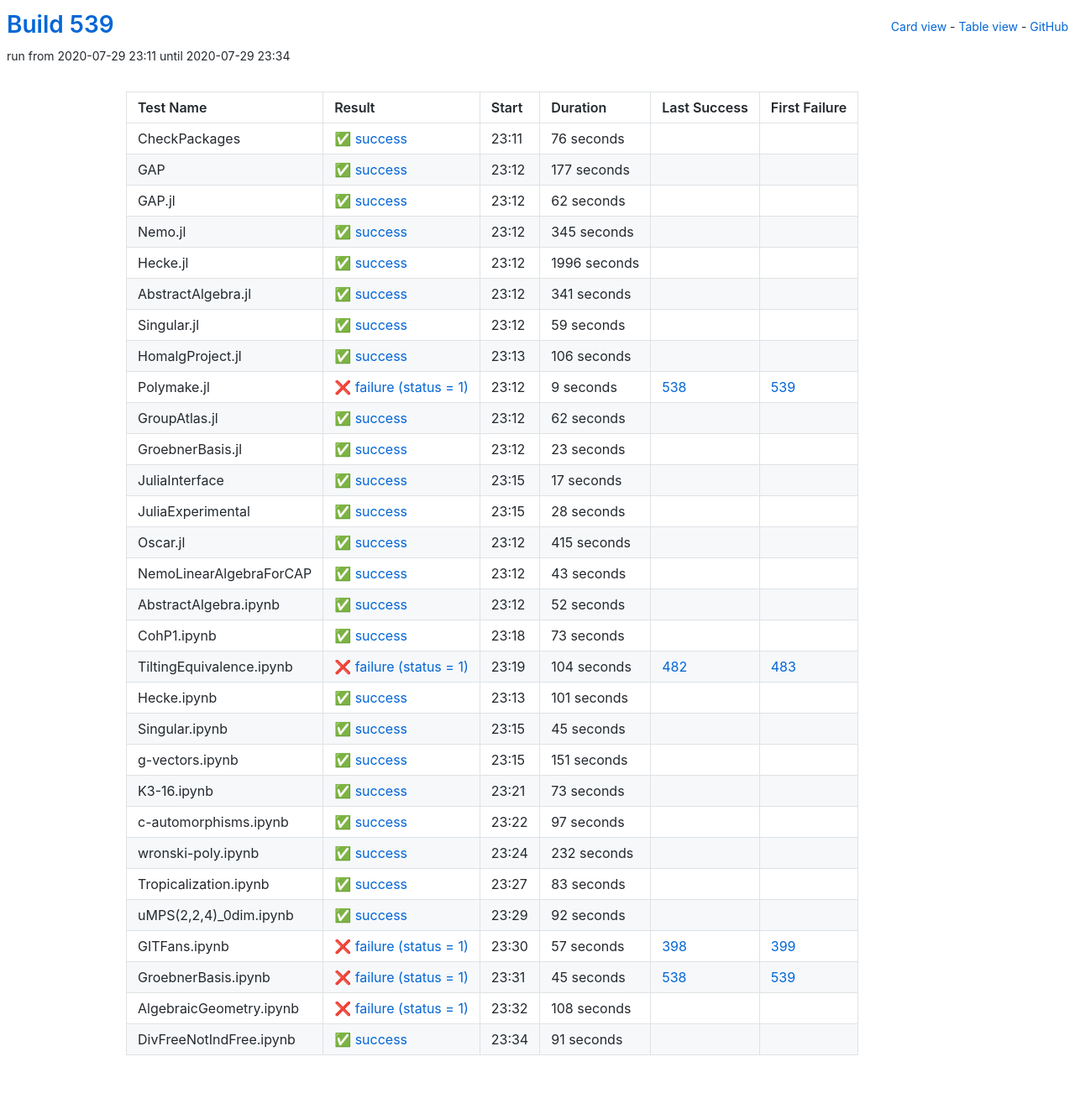
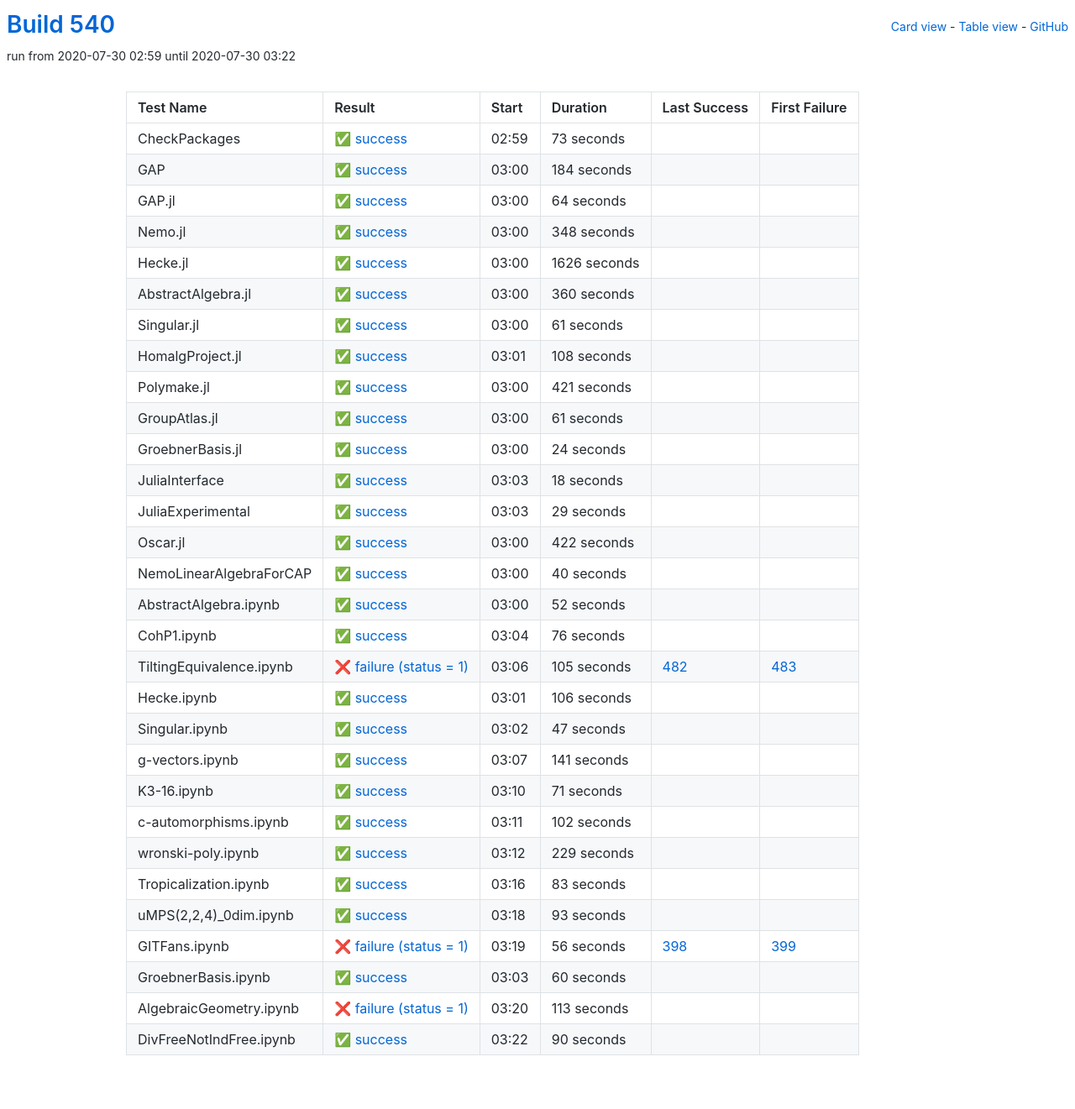
Before and after one commit to oscar-system/oscar-ci-status-stable, a Jekyll site: the page built from table.html, in a window 1280 px wide. Shown: the whole page at 84% size. Built offline with Jekyll 4.4.1, drawn with Linux system fonts in a browser that asks for light colours.

Commit message:
Build #540

```diff
--- a/_data/ci.yml
+++ b/_data/ci.yml
@@ -1,6 +1,6 @@
 ---
-build: 539
-build_url: https://oscarci.mathematik.uni-kl.de/job/oscar-stable/539/
+build: 540
+build_url: https://oscarci.mathematik.uni-kl.de/job/oscar-stable/540/
 job: oscar-stable
 organization: oscar-system
 repo: oscar-ci-status-stable
@@ -8,188 +8,188 @@ repourl: https://github.com/oscar-system/oscar-ci-status-stable
 tests:
 - name: CheckPackages
   id: checkpackages
-  log: https://oscarci.mathematik.uni-kl.de/job/oscar-stable/539/artifact/logs/build-539/CheckPackages.log
-  start: 2020-07-29 23:11
+  log: https://oscarci.mathematik.uni-kl.de/job/oscar-stable/540/artifact/logs/build-540/CheckPackages.log
+  start: 2020-07-30 02:59
   success: true
   exitcode: 0
   status: success
-  duration: 76
+  duration: 73
   last_success: false
   last_success_url:
   first_failure: false
   first_failure_url:
 - name: GAP
   id: gap
-  log: https://oscarci.mathematik.uni-kl.de/job/oscar-stable/539/artifact/logs/build-539/GAP.log
-  start: 2020-07-29 23:12
+  log: https://oscarci.mathematik.uni-kl.de/job/oscar-stable/540/artifact/logs/build-540/GAP.log
+  start: 2020-07-30 03:00
   success: true
   exitcode: 0
   status: success
-  duration: 177
+  duration: 184
   last_success: false
   last_success_url:
   first_failure: false
   first_failure_url:
 - name: GAP.jl
   id: gap-jl
-  log: https://oscarci.mathematik.uni-kl.de/job/oscar-stable/539/artifact/logs/build-539/GAP.jl.log
-  start: 2020-07-29 23:12
+  log: https://oscarci.mathematik.uni-kl.de/job/oscar-stable/540/artifact/logs/build-540/GAP.jl.log
+  start: 2020-07-30 03:00
   success: true
   exitcode: 0
   status: success
-  duration: 62
+  duration: 64
   last_success: false
   last_success_url:
   first_failure: false
   first_failure_url:
 - name: Nemo.jl
   id: nemo-jl
-  log: https://oscarci.mathematik.uni-kl.de/job/oscar-stable/539/artifact/logs/build-539/Nemo.jl.log
-  start: 2020-07-29 23:12
+  log: https://oscarci.mathematik.uni-kl.de/job/oscar-stable/540/artifact/logs/build-540/Nemo.jl.log
+  start: 2020-07-30 03:00
   success: true
   exitcode: 0
   status: success
-  duration: 345
+  duration: 348
   last_success: false
   last_success_url:
   first_failure: false
   first_failure_url:
 - name: Hecke.jl
   id: hecke-jl
-  log: https://oscarci.mathematik.uni-kl.de/job/oscar-stable/539/artifact/logs/build-539/Hecke.jl.log
-  start: 2020-07-29 23:12
+  log: https://oscarci.mathematik.uni-kl.de/job/oscar-stable/540/artifact/logs/build-540/Hecke.jl.log
+  start: 2020-07-30 03:00
   success: true
   exitcode: 0
   status: success
-  duration: 1996
+  duration: 1626
   last_success: false
   last_success_url:
   first_failure: false
   first_failure_url:
 - name: AbstractAlgebra.jl
   id: abstractalgebra-jl
-  log: https://oscarci.mathematik.uni-kl.de/job/oscar-stable/539/artifact/logs/build-539/AbstractAlgebra.jl.log
-  start: 2020-07-29 23:12
+  log: https://oscarci.mathematik.uni-kl.de/job/oscar-stable/540/artifact/logs/build-540/AbstractAlgebra.jl.log
+  start: 2020-07-30 03:00
   success: true
   exitcode: 0
   status: success
-  duration: 341
+  duration: 360
   last_success: false
   last_success_url:
   first_failure: false
   first_failure_url:
 - name: Singular.jl
   id: singular-jl
-  log: https://oscarci.mathematik.uni-kl.de/job/oscar-stable/539/artifact/logs/build-539/Singular.jl.log
-  start: 2020-07-29 23:12
+  log: https://oscarci.mathematik.uni-kl.de/job/oscar-stable/540/artifact/logs/build-540/Singular.jl.log
+  start: 2020-07-30 03:00
   success: true
   exitcode: 0
   status: success
-  duration: 59
+  duration: 61
   last_success: false
   last_success_url:
   first_failure: false
   first_failure_url:
 - name: HomalgProject.jl
   id: homalgproject-jl
-  log: https://oscarci.mathematik.uni-kl.de/job/oscar-stable/539/artifact/logs/build-539/HomalgProject.jl.log
-  start: 2020-07-29 23:13
+  log: https://oscarci.mathematik.uni-kl.de/job/oscar-stable/540/artifact/logs/build-540/HomalgProject.jl.log
+  start: 2020-07-30 03:01
   success: true
   exitcode: 0
   status: success
-  duration: 106
+  duration: 108
   last_success: false
   last_success_url:
   first_failure: false
   first_failure_url:
 - name: Polymake.jl
   id: polymake-jl
-  log: https://oscarci.mathematik.uni-kl.de/job/oscar-stable/539/artifact/logs/build-539/Polymake.jl.log
-  start: 2020-07-29 23:12
-  success: false
-  exitcode: 1
-  status: failure
-  duration: 9
-  last_success: 538
-  last_success_url: https://oscarci.mathematik.uni-kl.de/job/oscar-stable/538/
-  first_failure: 539
-  first_failure_url: https://oscarci.mathematik.uni-kl.de/job/oscar-stable/539/
-- name: GroupAtlas.jl
-  id: groupatlas-jl
-  log: https://oscarci.mathematik.uni-kl.de/job/oscar-stable/539/artifact/logs/build-539/GroupAtlas.jl.log
-  start: 2020-07-29 23:12
+  log: https://oscarci.mathematik.uni-kl.de/job/oscar-stable/540/artifact/logs/build-540/Polymake.jl.log
+  start: 2020-07-30 03:00
   success: true
   exitcode: 0
   status: success
-  duration: 62
+  duration: 421
+  last_success: false
+  last_success_url:
+  first_failure: false
+  first_failure_url:
+- name: GroupAtlas.jl
+  id: groupatlas-jl
+  log: https://oscarci.mathematik.uni-kl.de/job/oscar-stable/540/artifact/logs/build-540/GroupAtlas.jl.log
+  start: 2020-07-30 03:00
+  success: true
+  exitcode: 0
+  status: success
+  duration: 61
   last_success: false
   last_success_url:
   first_failure: false
   first_failure_url:
 - name: GroebnerBasis.jl
   id: groebnerbasis-jl
-  log: https://oscarci.mathematik.uni-kl.de/job/oscar-stable/539/artifact/logs/build-539/GroebnerBasis.jl.log
-  start: 2020-07-29 23:12
+  log: https://oscarci.mathematik.uni-kl.de/job/oscar-stable/540/artifact/logs/build-540/GroebnerBasis.jl.log
+  start: 2020-07-30 03:00
   success: true
   exitcode: 0
   status: success
-  duration: 23
+  duration: 24
   last_success: false
   last_success_url:
   first_failure: false
   first_failure_url:
 - name: JuliaInterface
   id: juliainterface
-  log: https://oscarci.mathematik.uni-kl.de/job/oscar-stable/539/artifact/logs/build-539/JuliaInterface.log
-  start: 2020-07-29 23:15
+  log: https://oscarci.mathematik.uni-kl.de/job/oscar-stable/540/artifact/logs/build-540/JuliaInterface.log
+  start: 2020-07-30 03:03
   success: true
   exitcode: 0
   status: success
-  duration: 17
+  duration: 18
   last_success: false
   last_success_url:
   first_failure: false
   first_failure_url:
 - name: JuliaExperimental
   id: juliaexperimental
-  log: https://oscarci.mathematik.uni-kl.de/job/oscar-stable/539/artifact/logs/build-539/JuliaExperimental.log
-  start: 2020-07-29 23:15
+  log: https://oscarci.mathematik.uni-kl.de/job/oscar-stable/540/artifact/logs/build-540/JuliaExperimental.log
+  start: 2020-07-30 03:03
   success: true
   exitcode: 0
   status: success
-  duration: 28
+  duration: 29
   last_success: false
   last_success_url:
   first_failure: false
   first_failure_url:
 - name: Oscar.jl
   id: oscar-jl
-  log: https://oscarci.mathematik.uni-kl.de/job/oscar-stable/539/artifact/logs/build-539/Oscar.jl.log
-  start: 2020-07-29 23:12
+  log: https://oscarci.mathematik.uni-kl.de/job/oscar-stable/540/artifact/logs/build-540/Oscar.jl.log
+  start: 2020-07-30 03:00
   success: true
   exitcode: 0
   status: success
-  duration: 415
+  duration: 422
   last_success: false
   last_success_url:
   first_failure: false
   first_failure_url:
 - name: NemoLinearAlgebraForCAP
   id: nemolinearalgebraforcap
-  log: https://oscarci.mathematik.uni-kl.de/job/oscar-stable/539/artifact/logs/build-539/NemoLinearAlgebraForCAP.log
-  start: 2020-07-29 23:12
+  log: https://oscarci.mathematik.uni-kl.de/job/oscar-stable/540/artifact/logs/build-540/NemoLinearAlgebraForCAP.log
+  start: 2020-07-30 03:00
   success: true
   exitcode: 0
   status: success
-  duration: 43
+  duration: 40
   last_success: false
   last_success_url:
   first_failure: false
   first_failure_url:
 - name: AbstractAlgebra.ipynb
   id: abstractalgebra-ipynb
-  log: https://oscarci.mathematik.uni-kl.de/job/oscar-stable/539/artifact/logs/build-539/AbstractAlgebra.ipynb.log
-  start: 2020-07-29 23:12
+  log: https://oscarci.mathematik.uni-kl.de/job/oscar-stable/540/artifact/logs/build-540/AbstractAlgebra.ipynb.log
+  start: 2020-07-30 03:00
   success: true
   exitcode: 0
   status: success
@@ -200,104 +200,104 @@ tests:
   first_failure_url:
 - name: CohP1.ipynb
   id: cohp1-ipynb
-  log: https://oscarci.mathematik.uni-kl.de/job/oscar-stable/539/artifact/logs/build-539/CohP1.ipynb.log
-  start: 2020-07-29 23:18
+  log: https://oscarci.mathematik.uni-kl.de/job/oscar-stable/540/artifact/logs/build-540/CohP1.ipynb.log
+  start: 2020-07-30 03:04
   success: true
   exitcode: 0
   status: success
-  duration: 73
+  duration: 76
   last_success: false
   last_success_url:
   first_failure: false
   first_failure_url:
 - name: TiltingEquivalence.ipynb
   id: tiltingequivalence-ipynb
-  log: https://oscarci.mathematik.uni-kl.de/job/oscar-stable/539/artifact/logs/build-539/TiltingEquivalence.ipynb.log
-  start: 2020-07-29 23:19
+  log: https://oscarci.mathematik.uni-kl.de/job/oscar-stable/540/artifact/logs/build-540/TiltingEquivalence.ipynb.log
+  start: 2020-07-30 03:06
   success: false
   exitcode: 1
   status: failure
-  duration: 104
+  duration: 105
   last_success: 482
   last_success_url: https://oscarci.mathematik.uni-kl.de/job/oscar-stable/482/
   first_failure: 483
   first_failure_url: https://oscarci.mathematik.uni-kl.de/job/oscar-stable/483/
 - name: Hecke.ipynb
   id: hecke-ipynb
-  log: https://oscarci.mathematik.uni-kl.de/job/oscar-stable/539/artifact/logs/build-539/Hecke.ipynb.log
-  start: 2020-07-29 23:13
+  log: https://oscarci.mathematik.uni-kl.de/job/oscar-stable/540/artifact/logs/build-540/Hecke.ipynb.log
+  start: 2020-07-30 03:01
   success: true
   exitcode: 0
   status: success
-  duration: 101
+  duration: 106
   last_success: false
   last_success_url:
   first_failure: false
   first_failure_url:
 - name: Singular.ipynb
   id: singular-ipynb
-  log: https://oscarci.mathematik.uni-kl.de/job/oscar-stable/539/artifact/logs/build-539/Singular.ipynb.log
-  start: 2020-07-29 23:15
+  log: https://oscarci.mathematik.uni-kl.de/job/oscar-stable/540/artifact/logs/build-540/Singular.ipynb.log
+  start: 2020-07-30 03:02
   success: true
   exitcode: 0
   status: success
-  duration: 45
+  duration: 47
   last_success: false
   last_success_url:
   first_failure: false
   first_failure_url:
 - name: g-vectors.ipynb
   id: g-vectors-ipynb
-  log: https://oscarci.mathematik.uni-kl.de/job/oscar-stable/539/artifact/logs/build-539/g-vectors.ipynb.log
-  start: 2020-07-29 23:15
+  log: https://oscarci.mathematik.uni-kl.de/job/oscar-stable/540/artifact/logs/build-540/g-vectors.ipynb.log
+  start: 2020-07-30 03:07
   success: true
   exitcode: 0
   status: success
-  duration: 151
+  duration: 141
   last_success: false
   last_success_url:
   first_failure: false
   first_failure_url:
 - name: K3-16.ipynb
   id: k3-16-ipynb
-  log: https://oscarci.mathematik.uni-kl.de/job/oscar-stable/539/artifact/logs/build-539/K3-16.ipynb.log
-  start: 2020-07-29 23:21
+  log: https://oscarci.mathematik.uni-kl.de/job/oscar-stable/540/artifact/logs/build-540/K3-16.ipynb.log
+  start: 2020-07-30 03:10
   success: true
   exitcode: 0
   status: success
-  duration: 73
+  duration: 71
   last_success: false
   last_success_url:
   first_failure: false
   first_failure_url:
 - name: c-automorphisms.ipynb
   id: c-automorphisms-ipynb
-  log: https://oscarci.mathematik.uni-kl.de/job/oscar-stable/539/artifact/logs/build-539/c-automorphisms.ipynb.log
-  start: 2020-07-29 23:22
+  log: https://oscarci.mathematik.uni-kl.de/job/oscar-stable/540/artifact/logs/build-540/c-automorphisms.ipynb.log
+  start: 2020-07-30 03:11
   success: true
   exitcode: 0
   status: success
-  duration: 97
+  duration: 102
   last_success: false
   last_success_url:
   first_failure: false
   first_failure_url:
 - name: wronski-poly.ipynb
   id: wronski-poly-ipynb
-  log: https://oscarci.mathematik.uni-kl.de/job/oscar-stable/539/artifact/logs/build-539/wronski-poly.ipynb.log
-  start: 2020-07-29 23:24
+  log: https://oscarci.mathematik.uni-kl.de/job/oscar-stable/540/artifact/logs/build-540/wronski-poly.ipynb.log
+  start: 2020-07-30 03:12
   success: true
   exitcode: 0
   status: success
-  duration: 232
+  duration: 229
   last_success: false
   last_success_url:
   first_failure: false
   first_failure_url:
 - name: Tropicalization.ipynb
   id: tropicalization-ipynb
-  log: https://oscarci.mathematik.uni-kl.de/job/oscar-stable/539/artifact/logs/build-539/Tropicalization.ipynb.log
-  start: 2020-07-29 23:27
+  log: https://oscarci.mathematik.uni-kl.de/job/oscar-stable/540/artifact/logs/build-540/Tropicalization.ipynb.log
+  start: 2020-07-30 03:16
   success: true
   exitcode: 0
   status: success
@@ -308,60 +308,60 @@ tests:
   first_failure_url:
 - name: uMPS(2,2,4)_0dim.ipynb
   id: umps-2-2-4-0dim-ipynb
-  log: https://oscarci.mathematik.uni-kl.de/job/oscar-stable/539/artifact/logs/build-539/uMPS-2-2-4-_0dim.ipynb.log
-  start: 2020-07-29 23:29
+  log: https://oscarci.mathematik.uni-kl.de/job/oscar-stable/540/artifact/logs/build-540/uMPS-2-2-4-_0dim.ipynb.log
+  start: 2020-07-30 03:18
   success: true
   exitcode: 0
   status: success
-  duration: 92
+  duration: 93
   last_success: false
   last_success_url:
   first_failure: false
   first_failure_url:
 - name: GITFans.ipynb
   id: gitfans-ipynb
-  log: https://oscarci.mathematik.uni-kl.de/job/oscar-stable/539/artifact/logs/build-539/GITFans.ipynb.log
-  start: 2020-07-29 23:30
+  log: https://oscarci.mathematik.uni-kl.de/job/oscar-stable/540/artifact/logs/build-540/GITFans.ipynb.log
+  start: 2020-07-30 03:19
   success: false
   exitcode: 1
   status: failure
-  duration: 57
+  duration: 56
   last_success: 398
   last_success_url: https://oscarci.mathematik.uni-kl.de/job/oscar-stable/398/
   first_failure: 399
   first_failure_url: https://oscarci.mathematik.uni-kl.de/job/oscar-stable/399/
 - name: GroebnerBasis.ipynb
   id: groebnerbasis-ipynb
-  log: https://oscarci.mathematik.uni-kl.de/job/oscar-stable/539/artifact/logs/build-539/GroebnerBasis.ipynb.log
-  start: 2020-07-29 23:31
+  log: https://oscarci.mathematik.uni-kl.de/job/oscar-stable/540/artifact/logs/build-540/GroebnerBasis.ipynb.log
+  start: 2020-07-30 03:03
+  success: true
+  exitcode: 0
+  status: success
+  duration: 60
+  last_success: false
+  last_success_url:
+  first_failure: false
+  first_failure_url:
+- name: AlgebraicGeometry.ipynb
+  id: algebraicgeometry-ipynb
+  log: https://oscarci.mathematik.uni-kl.de/job/oscar-stable/540/artifact/logs/build-540/AlgebraicGeometry.ipynb.log
+  start: 2020-07-30 03:20
   success: false
   exitcode: 1
   status: failure
-  duration: 45
-  last_success: 538
-  last_success_url: https://oscarci.mathematik.uni-kl.de/job/oscar-stable/538/
-  first_failure: 539
-  first_failure_url: https://oscarci.mathematik.uni-kl.de/job/oscar-stable/539/
-- name: AlgebraicGeometry.ipynb
-  id: algebraicgeometry-ipynb
-  log: https://oscarci.mathematik.uni-kl.de/job/oscar-stable/539/artifact/logs/build-539/AlgebraicGeometry.ipynb.log
-  start: 2020-07-29 23:32
-  success: false
-  exitcode: 1
-  status: failure
-  duration: 108
+  duration: 113
   last_success: false
   last_success_url:
   first_failure: false
   first_failure_url:
 - name: DivFreeNotIndFree.ipynb
   id: divfreenotindfree-ipynb
-  log: https://oscarci.mathematik.uni-kl.de/job/oscar-stable/539/artifact/logs/build-539/DivFreeNotIndFree.ipynb.log
-  start: 2020-07-29 23:34
+  log: https://oscarci.mathematik.uni-kl.de/job/oscar-stable/540/artifact/logs/build-540/DivFreeNotIndFree.ipynb.log
+  start: 2020-07-30 03:22
   success: true
   exitcode: 0
   status: success
-  duration: 91
+  duration: 90
   last_success: false
   last_success_url:
   first_failure: false
```
Also changed, not shown: README.md.
